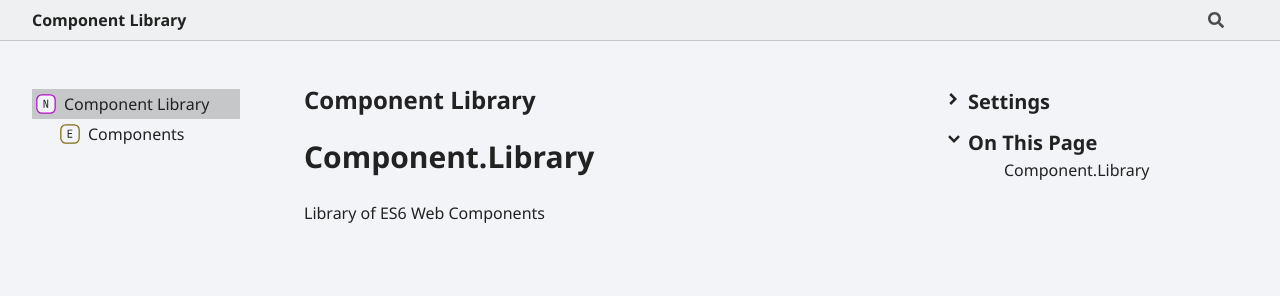
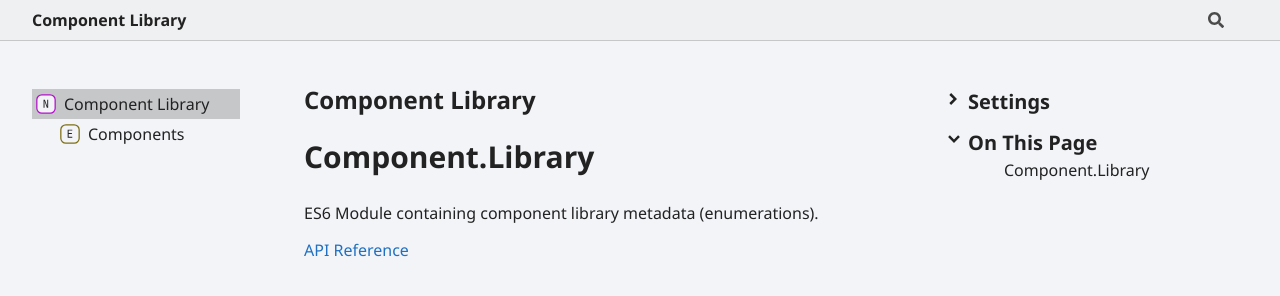
Before and after one commit to FlippieCoetser/Component.Library, a website: page docs/index.html in a window 1280 px wide. Drawn offline with Linux system fonts and the light colour scheme.

Commit message:
DOCUMENTATION: Update Link

```diff
--- a/docs/index.html
+++ b/docs/index.html
@@ -12,7 +12,8 @@
 <div class="col-content">
 <div class="tsd-page-title">
 <h2>Component Library</h2></div>
-<div class="tsd-panel tsd-typography"><a id="md:componentlibrary" class="tsd-anchor"></a><h1><a href="#$componentlibrary" style="color:inherit;text-decoration:none">Component.Library</a></h1><p>Library of ES6 Web Components</p>
+<div class="tsd-panel tsd-typography"><a id="md:componentlibrary" class="tsd-anchor"></a><h1><a href="#$componentlibrary" style="color:inherit;text-decoration:none">Component.Library</a></h1><p>ES6 Module containing component library metadata (enumerations).</p>
+<p><a href="https://flippiecoetser.github.io/Component.Library/">API Reference</a></p>
 </div></div>
 <div class="col-sidebar">
 <div class="page-menu">
```
